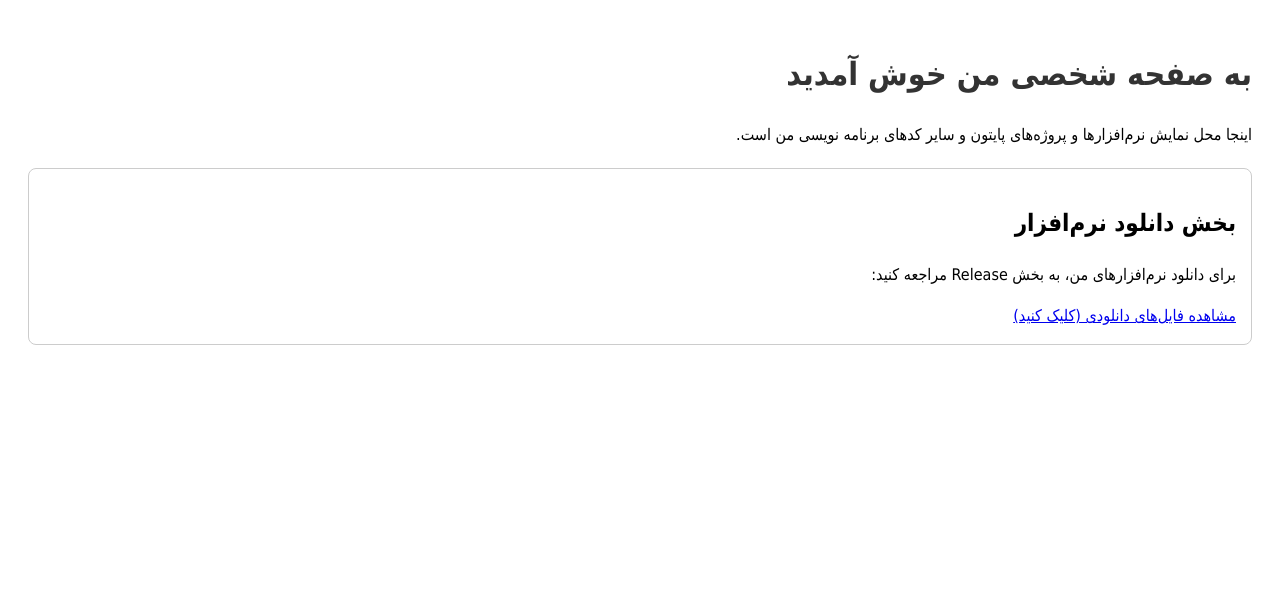
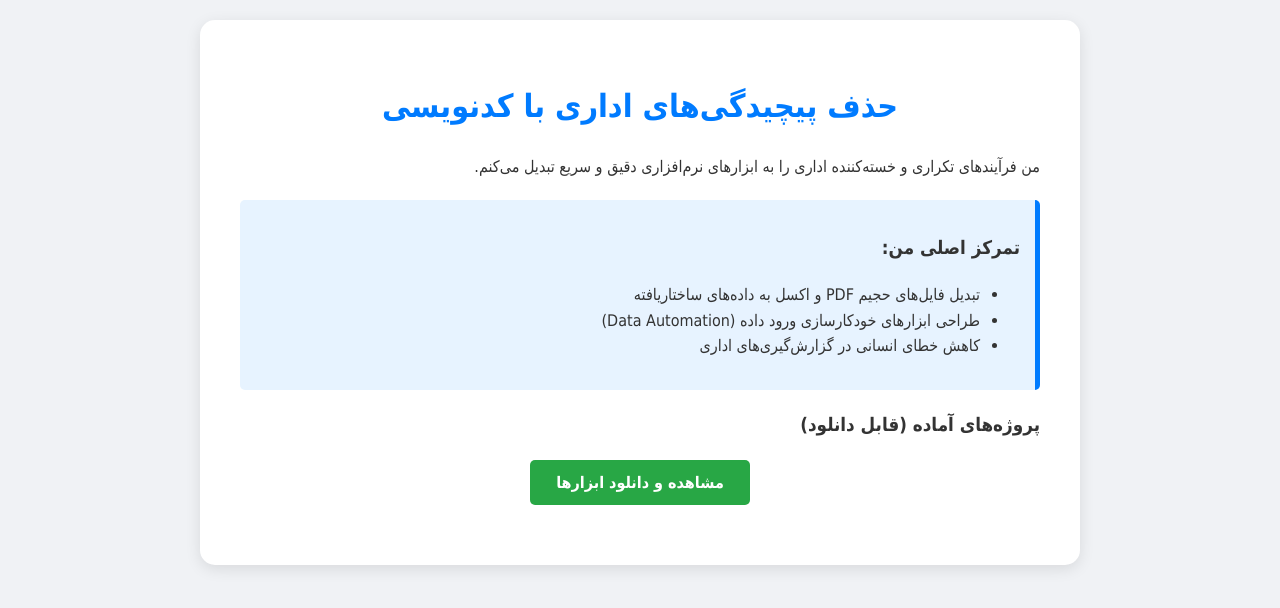
Before and after one commit to alidoust-python-software/alidoust-python-software.github.io, a plain HTML site: page index.html in a window 1280 px wide. Drawn offline with Linux system fonts and the light colour scheme.

Commit message:
index.html

```diff
--- a/index.html
+++ b/index.html
@@ -2,21 +2,34 @@
 <html lang="fa" dir="rtl">
 <head>
     <meta charset="UTF-8">
-    <title>پروژه‌های من</title>
+    <meta name="viewport" content="width=device-width, initial-scale=1.0">
+    <title>توسعه‌دهنده اتوماسیون و ابزارهای اداری</title>
     <style>
-        body { font-family: Tahoma, sans-serif; line-height: 1.6; padding: 20px; }
-        h1 { color: #333; }
-        .software-box { border: 1px solid #ccc; padding: 15px; margin-top: 20px; border-radius: 8px; }
+        body { font-family: Tahoma, Arial, sans-serif; background: #f0f2f5; color: #333; margin: 0; padding: 20px; line-height: 1.6; }
+        .container { max-width: 800px; margin: auto; background: white; padding: 40px; border-radius: 15px; box-shadow: 0 4px 15px rgba(0,0,0,0.1); }
+        h1 { color: #007bff; text-align: center; }
+        .highlight { background: #e7f3ff; padding: 15px; border-right: 5px solid #007bff; margin: 20px 0; border-radius: 5px; }
+        .btn { display: block; width: 200px; margin: 20px auto; padding: 10px; background: #28a745; color: white; text-align: center; text-decoration: none; border-radius: 5px; font-weight: bold; }
     </style>
 </head>
 <body>
-    <h1>به صفحه شخصی من خوش آمدید</h1>
-    <p>اینجا محل نمایش نرم‌افزارها و پروژه‌های پایتون و سایر کدهای برنامه نویسی من است.</p>
 
-    <div class="software-box">
-        <h2>بخش دانلود نرم‌افزار</h2>
-        <p>برای دانلود نرم‌افزارهای من، به بخش Release مراجعه کنید:</p>
-        <a href="https://github.com/نام_کاربری_شما/نام_ریپازیتوری/releases">مشاهده فایل‌های دانلودی (کلیک کنید)</a>
+<div class="container">
+    <h1>حذف پیچیدگی‌های اداری با کدنویسی</h1>
+    <p>من فرآیندهای تکراری و خسته‌کننده اداری را به ابزارهای نرم‌افزاری دقیق و سریع تبدیل می‌کنم.</p>
+
+    <div class="highlight">
+        <h3>تمرکز اصلی من:</h3>
+        <ul>
+            <li>تبدیل فایل‌های حجیم PDF و اکسل به داده‌های ساختاریافته</li>
+            <li>طراحی ابزارهای خودکارسازی ورود داده (Data Automation)</li>
+            <li>کاهش خطای انسانی در گزارش‌گیری‌های اداری</li>
+        </ul>
     </div>
+
+    <h3>پروژه‌های آماده (قابل دانلود)</h3>
+    <a href="https://github.com/نام_کاربری_شما/نام_ریپازیتوری/releases" class="btn">مشاهده و دانلود ابزارها</a>
+</div>
+
 </body>
 </html>
```
